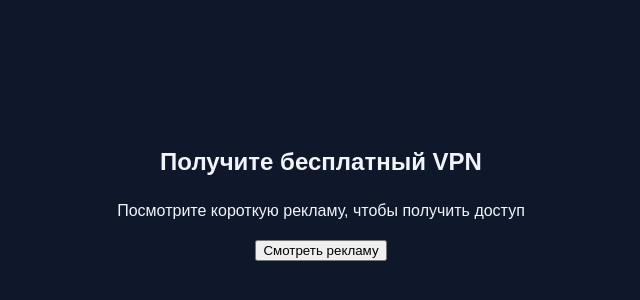
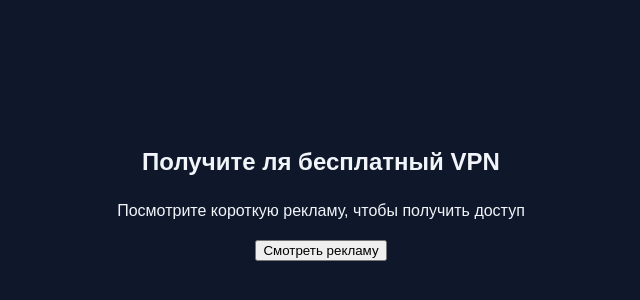
Before and after one commit to johnriddderrr/monetag-vpn-app, a plain HTML site: page index.html in a window 1280 px wide. Shown: the part 232-532 px from the top of the page, without its empty margins (319-959 px from the left). Drawn offline with Linux system fonts and the light colour scheme.

Commit message:
Update index.html

```diff
--- a/index.html
+++ b/index.html
@@ -63,7 +63,7 @@
   </style>
 </head>
 <body>
-  <h1>Получите бесплатный VPN</h1>
+  <h1>Получите ля бесплатный VPN</h1>
   <p>Посмотрите короткую рекламу, чтобы получить доступ</p>
   <button onclick="watchAd()">Смотреть рекламу</button>
 
```
